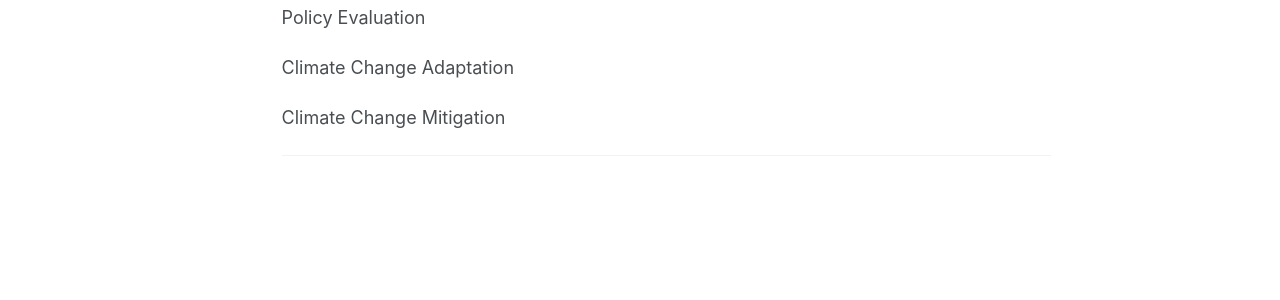
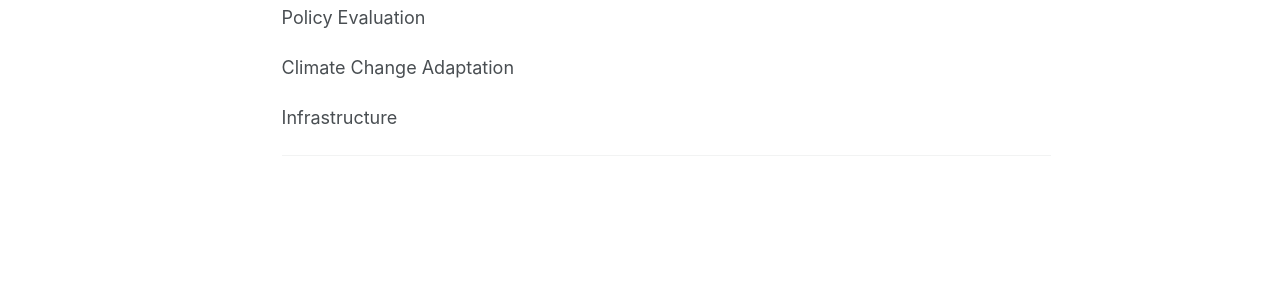
Before and after one commit to jk-jisookim/jk-jisookim.github.io, a Jekyll site: the page built from _pages/about.md, in a window 1280 px wide and 1029 px high. Shown: the part 457-757 px from the top of the window. Built offline with Jekyll 4.4.1, drawn with Linux system fonts in a browser that asks for light colours; some web fonts are replaced; comment, search, counter and statistics services are not loaded.

Commit message:
Update about.md

```diff
--- a/_pages/about.md
+++ b/_pages/about.md
@@ -26,7 +26,7 @@ Climate Change Adaptation
 
 
 
-Climate Change Mitigation
+Infrastructure
 
 
 
```
